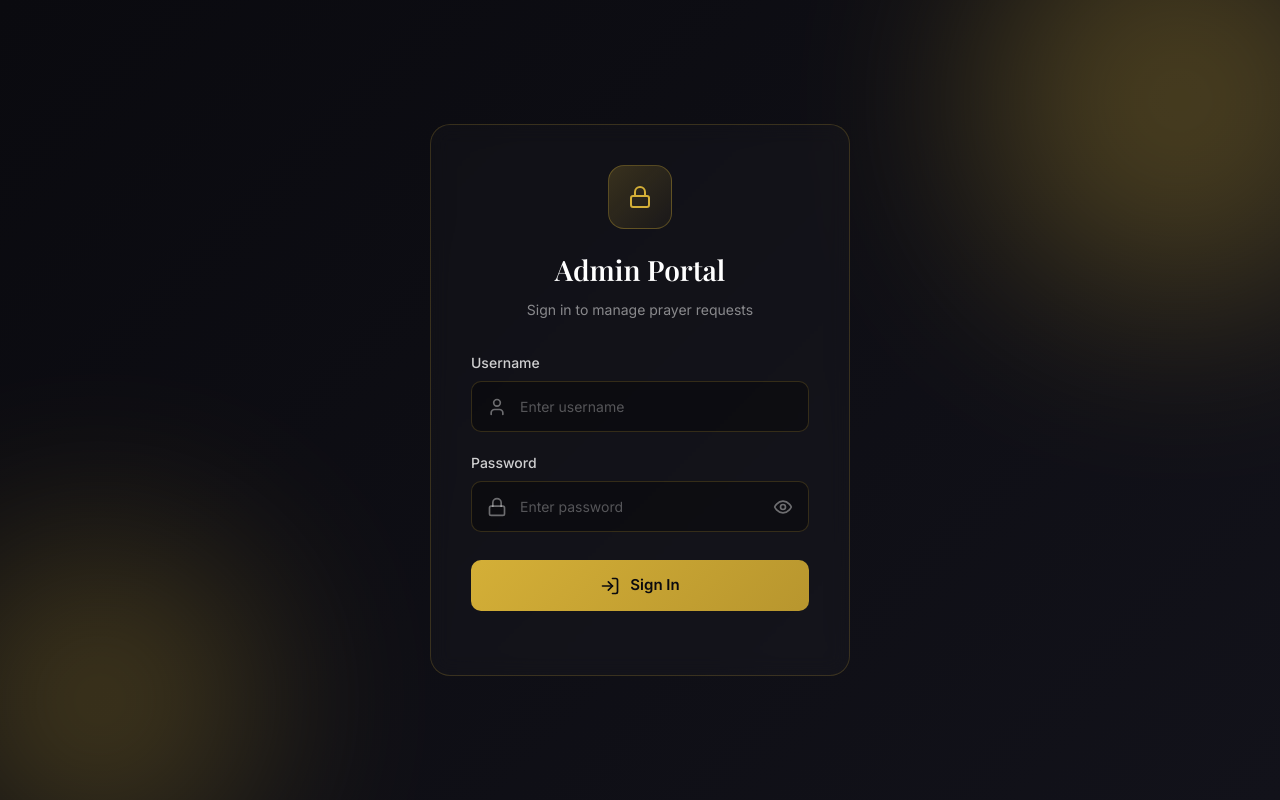
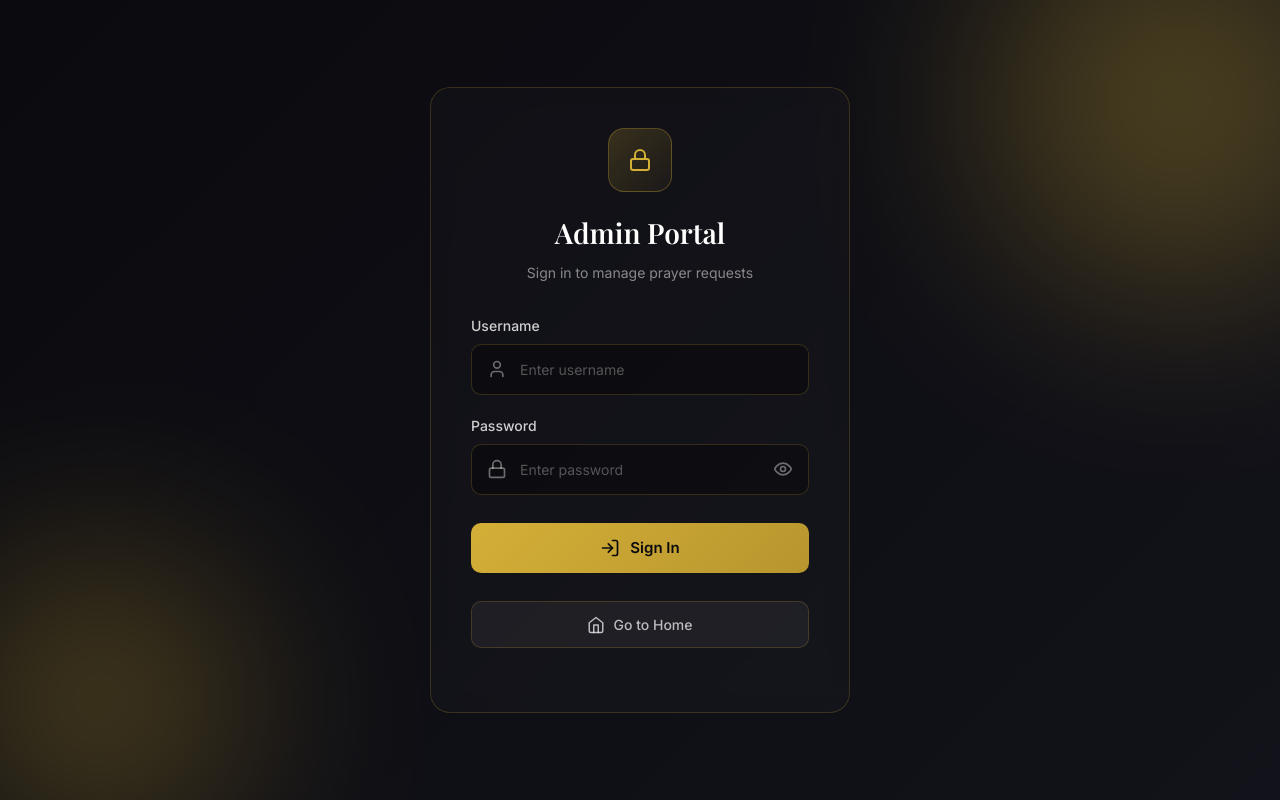
Before and after one commit to Nishchay869/vercel-frontend, a React (Vite) app: page /admin in a window 1280 px wide. Built offline with nearby package versions, Linux system fonts and the light colour scheme.

Commit message:
back to home feature added

```diff
--- a/src/components/Admin.css
+++ b/src/components/Admin.css
@@ -199,6 +199,30 @@
 .admin-login-button:disabled {
   opacity: 0.7;
   cursor: not-allowed;
+}
+
+.admin-home-button {
+  display: flex;
+  align-items: center;
+  justify-content: center;
+  gap: 8px;
+  width: 100%;
+  padding: 12px 24px;
+  background: rgba(255, 255, 255, 0.05);
+  border: 1px solid rgba(212, 175, 55, 0.2);
+  border-radius: 10px;
+  font-size: 14px;
+  font-weight: 500;
+  color: rgba(255, 255, 255, 0.7);
+  text-decoration: none;
+  transition: all 0.3s ease;
+  margin-top: 8px;
+}
+
+.admin-home-button:hover {
+  background: rgba(255, 255, 255, 0.08);
+  border-color: rgba(212, 175, 55, 0.4);
+  color: #ffffff;
 }
 
 .admin-spinner {
--- a/src/components/AdminLogin.jsx
+++ b/src/components/AdminLogin.jsx
@@ -1,7 +1,7 @@
 import React, { useState } from "react";
-import { useNavigate } from "react-router-dom";
+import { useNavigate, Link } from "react-router-dom";
 import { motion } from "framer-motion";
-import { Lock, User, Eye, EyeOff, LogIn } from "lucide-react";
+import { Lock, User, Eye, EyeOff, LogIn, Home } from "lucide-react";
 import "./Admin.css";
 
 export default function AdminLogin({ setIsAuthenticated }) {
@@ -140,6 +140,11 @@ export default function AdminLogin({ setIsAuthenticated }) {
               </>
             )}
           </motion.button>
+
+          <Link to="/" className="admin-home-button">
+            <Home size={18} />
+            Go to Home
+          </Link>
         </form>
 
         <div className="admin-login-footer">
```
